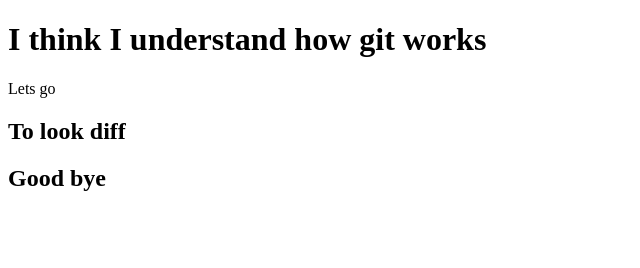
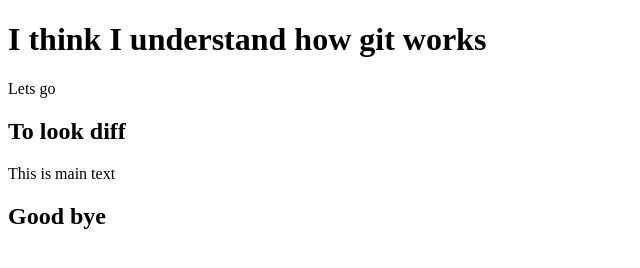
Before and after one commit to AndreyKalachikov/git_training, a plain HTML site: page index.html in a window 1280 px wide. Shown: the whole page, without its empty margins (0-640 px from the left). Drawn offline with Linux system fonts and the light colour scheme.

Commit message:
add main text

```diff
--- a/index.html
+++ b/index.html
@@ -13,6 +13,7 @@
     </header>
     <section class="main">
         <h2 class="main__title">To look diff</h2>
+        <p class="main__text">This is main text</p>
     </section>
     <footer class="footer">
         <h2 class="footer__title">Good bye</h2>
```
